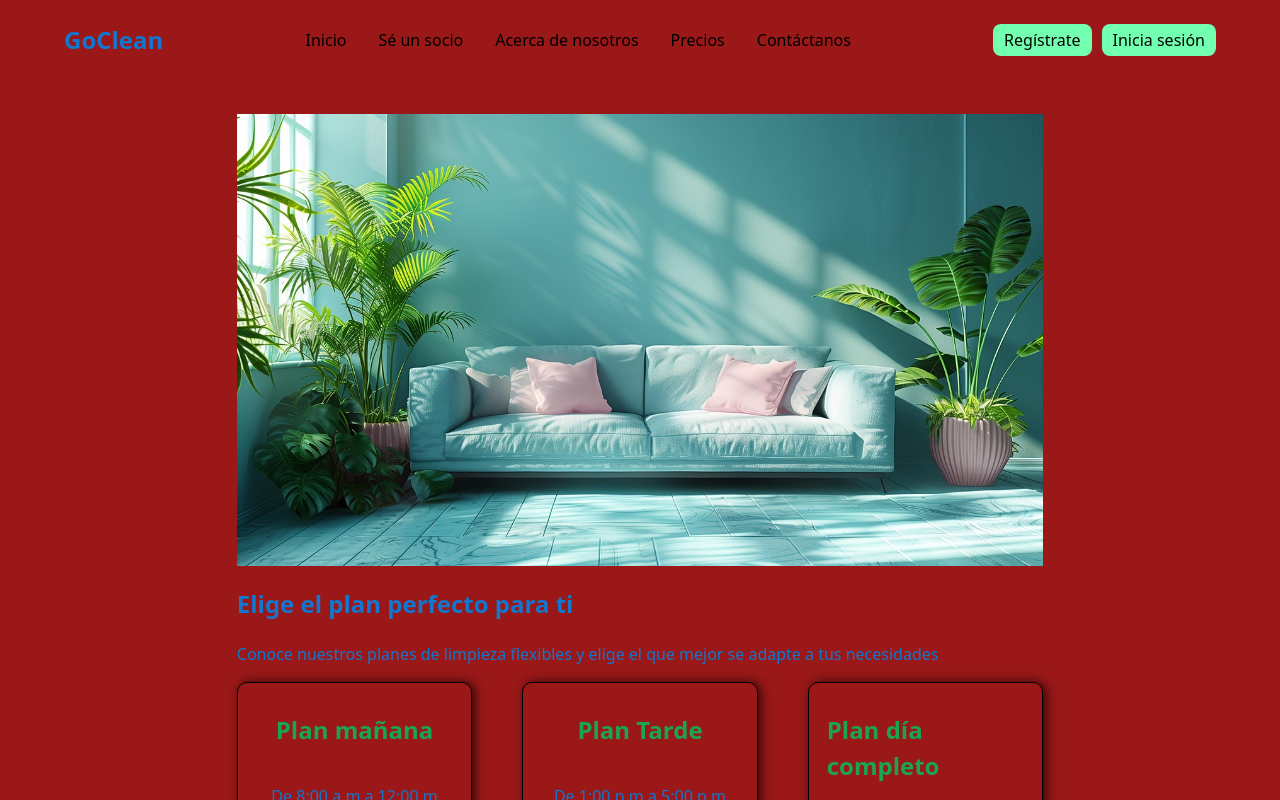
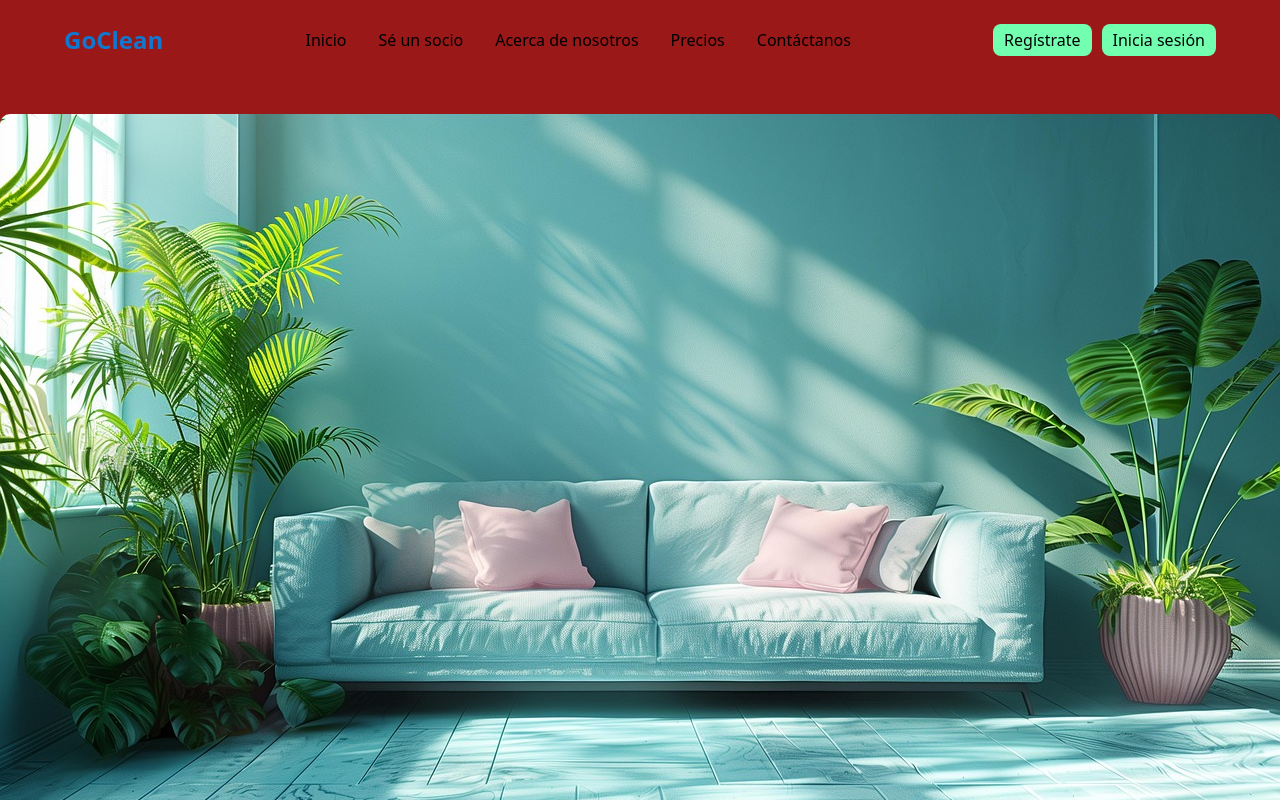
Before and after one commit to tonguiino/GoClean, a React (Vite) app: page /precios in a window 1280 px wide. Shown: the top 800 px of the page. Built offline with nearby package versions, Linux system fonts and the light colour scheme.

Commit message:
Se añadio img y se pulieron cositas

```diff
--- a/src/pages/precio/Precio.jsx
+++ b/src/pages/precio/Precio.jsx
@@ -10,8 +10,8 @@
         <>
             <Menu />
             <section className="price-container">
-                <img src={imgSofa} alt="" />
-                <div>
+                <img src={imgSofa} alt="Sala muy limpia" className="img-price" />
+                <div className="text-price">
                     <h2>Elige el plan perfecto para ti</h2>
                     <p>Conoce nuestros planes de limpieza flexibles y elige el que mejor se adapte a tus necesidades</p>
                 </div>
--- a/src/pages/precio/Precio.scss
+++ b/src/pages/precio/Precio.scss
@@ -1,9 +1,19 @@
 .price-container{
     display: flex;
     flex-direction: column;
+    align-items: center;
+
+    .img-price{
+        border-radius: 10px;
+    }
+    .text-price{
+        text-align: center;
+        margin: 50px 0px !important ;
+    }
     .cards-container{
         display: flex;
         gap: 50px;
+        margin-bottom: 40px;
 
     }
 }
```
